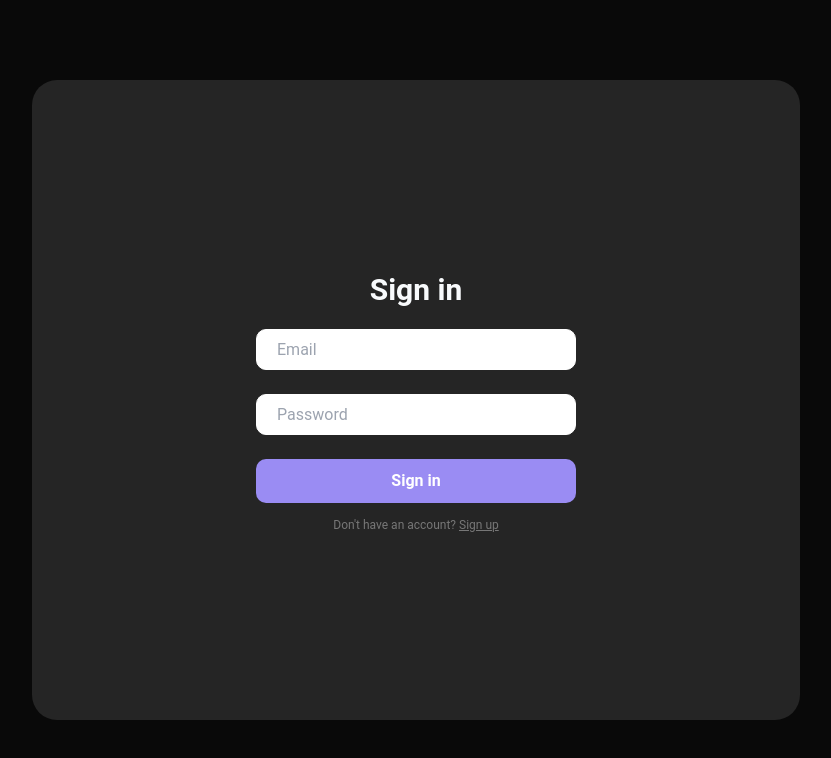
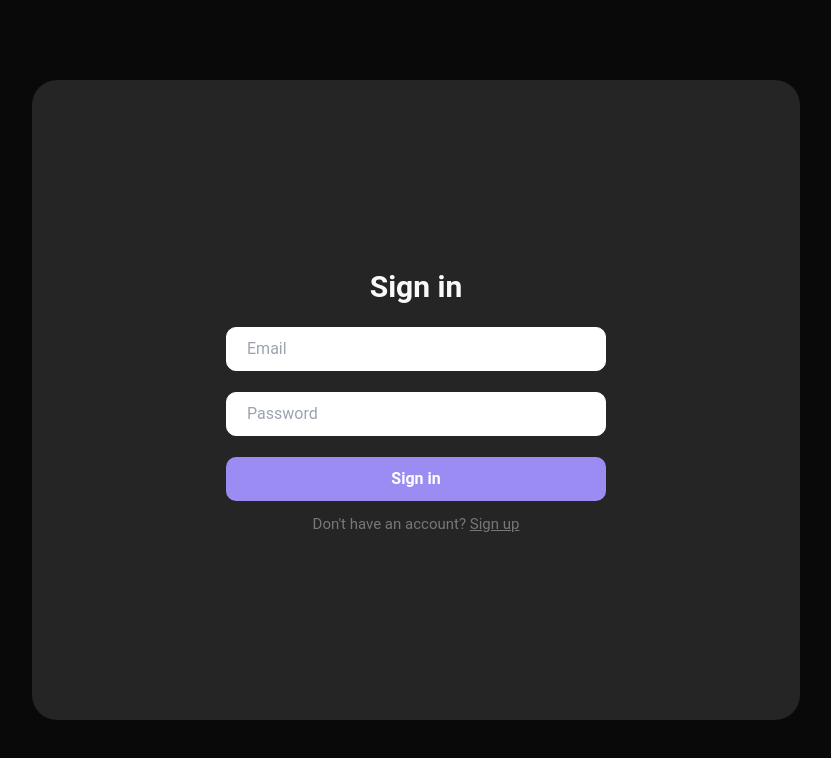
Before and after one commit to Ana-Vartasashvili/task-management-app, a React app: page /sign-in in a window 1280 px wide. Shown: the top 758 px of the page, without its empty margins (224-1055 px from the left). Built offline with nearby package versions, Linux system fonts and the light colour scheme; no server answers; the HTML template or start-up script is replaced by a standard one.

Commit message:
make the 'sign in' page responsive

```diff
--- a/src/components/authForm/AuthFormCard.tsx
+++ b/src/components/authForm/AuthFormCard.tsx
@@ -1,8 +1,8 @@
 const AuthFormCard: React.FC<{ children: React.ReactNode }> = (props) => {
   return (
     <>
-      <div className="h-screen flex items-center bg-black_main">
-        <div className="w-3/5 h-4/5 py-24 mx-auto flex items-center justify-center rounded-[2.5rem] bg-SignUp_card_color">
+      <div className="w-screen h-screen flex items-center bg-black_main">
+        <div className="w-screen h-4/5 py-24 mx-auto flex items-center px-16 justify-center rounded-[2.5rem] bg-black_main sm:bg-SignUp_card_color sm:w-3/5 sm:px-16">
           <>{props.children}</>
         </div>
       </div>
--- a/src/components/authForm/AuthFormInput.tsx
+++ b/src/components/authForm/AuthFormInput.tsx
@@ -5,7 +5,7 @@ const AuthFormInput: React.FC<AuthFormInputProps> = (props) => {
   const { values, errors, touched, handleBlur, handleChange } = formikFields
 
   return (
-    <div className="w-full h-20">
+    <div className="w-full h-20 max-w-[38rem]">
       <input
         type={type ? type : 'text'}
         id={id}
@@ -13,7 +13,7 @@ const AuthFormInput: React.FC<AuthFormInputProps> = (props) => {
         value={values?.[id]}
         onChange={handleChange}
         onBlur={handleBlur}
-        className={`outline-none w-full px-8 py-3 rounded-2xl border-[1.9px] border-white focus:border-main_purple focus:border-solid ${
+        className={`outline-none w-full px-8 py-3 rounded-2xl border-[1.9px] border-white focus:border-main_purple focus:border-solid sm:h-[4.4rem] ${
           errors[id] && touched[id] && '!border-red placeholder:opacity-70'
         }`}
       />
--- a/src/pages/signIn/SignIn.tsx
+++ b/src/pages/signIn/SignIn.tsx
@@ -9,7 +9,7 @@ const Login: React.FC = () => {
 
   return (
     <AuthFormCard>
-      <div>
+      <div className="w-full">
         <h1 className="text-4xl font-bold text-center text-SignUp_card_font_color">
           Sign in
         </h1>
@@ -17,7 +17,7 @@ const Login: React.FC = () => {
         <ToastContainer />
         <form
           onSubmit={handleSubmit}
-          className="mt-7 m-auto flex flex-col items-center w-[32rem]  gap-6"
+          className="mt-7 m-auto flex flex-col items-center w-full  gap-6"
         >
           <AuthFormInput
             id="email"
@@ -36,7 +36,7 @@ const Login: React.FC = () => {
           <button
             disabled={isSubmitting}
             type="submit"
-            className={`w-full bg-main_purple px-8 py-4 rounded-2xl text-white font-semibold hover:bg-dark_purple hover:transition duration-300 ease-in-out ${
+            className={`w-full bg-main_purple px-8 py-4 rounded-2xl text-white font-semibold hover:bg-dark_purple hover:transition duration-300 ease-in-out max-w-[38rem] ${
               isSubmitting && 'opacity-30 cursor-not-allowed'
             }`}
           >
@@ -44,7 +44,7 @@ const Login: React.FC = () => {
           </button>
         </form>
 
-        <p className="text-center mt-5 text-sm">
+        <p className="text-center mt-5 text-sm lg:text-[1.5rem]">
           Don't have an account?{' '}
           <Link to="/sign-up" className="underline">
             Sign up
```
